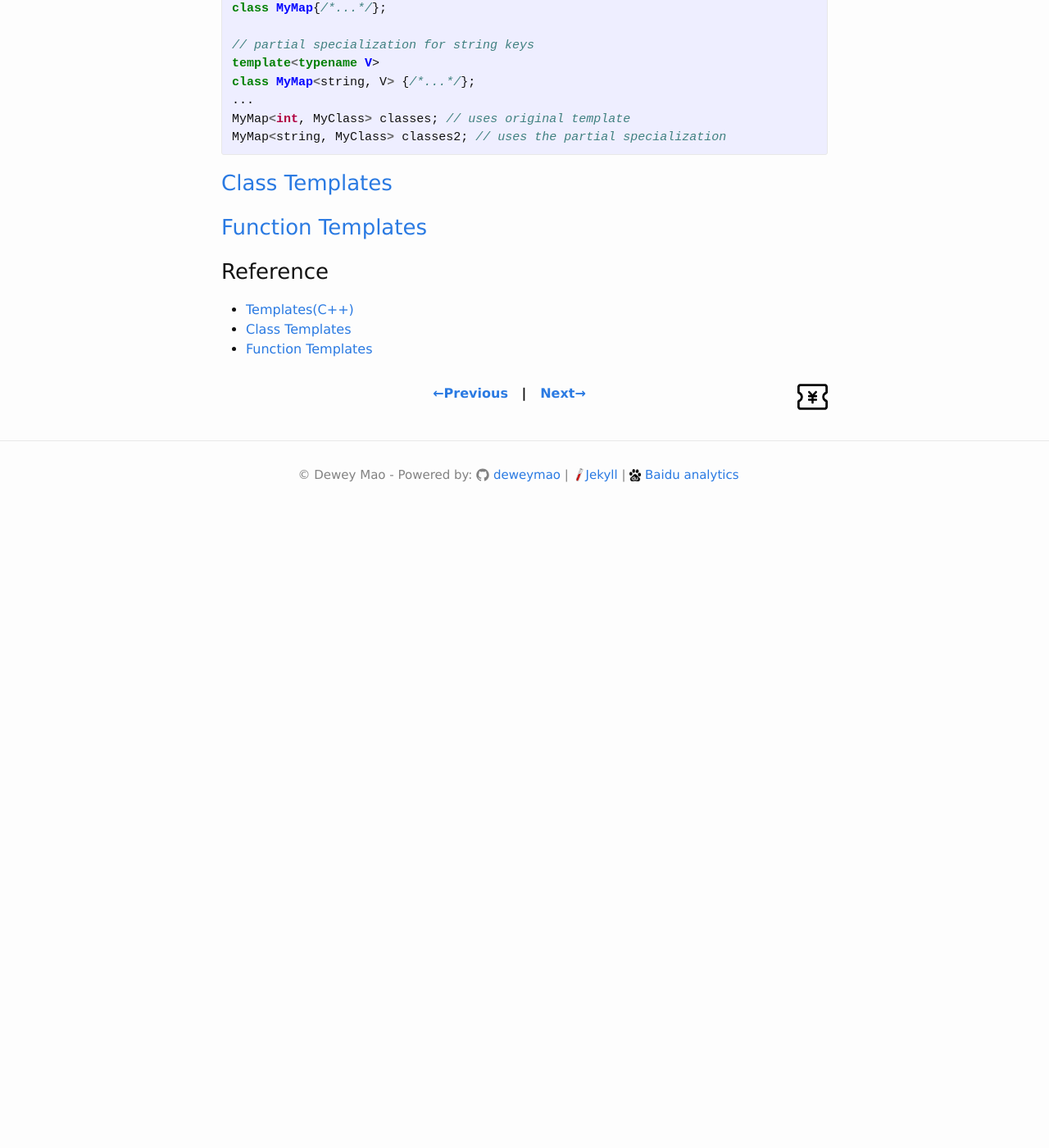
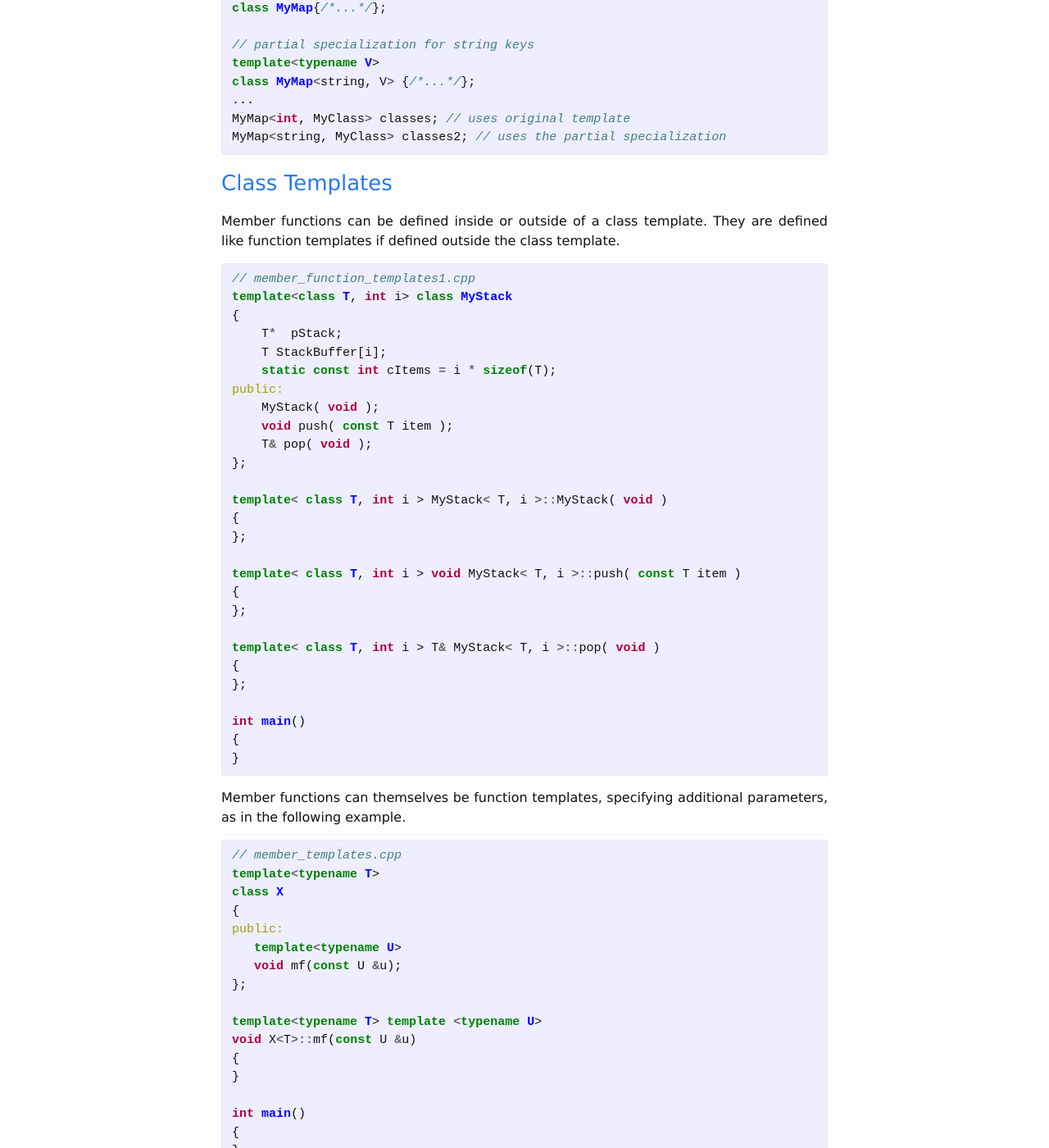
Before and after one commit to deweymao/deweymao.github.io, a Jekyll site: the page built from _posts/2018-01-11-templates.md, in a window 1280 px wide and 1400 px high, scrolled down 1396 px. Shown: the whole window at 82% size. Built offline with Jekyll 4.4.1, drawn with Linux system fonts in a browser that asks for light colours; comment, search, counter and statistics services are not loaded; before the commit the page ends 2031 px from its top, so only the background shows below that; some of the changed text lies outside the part shown.

Commit message:
new post

```diff
--- a/_posts/2018-01-11-templates.md
+++ b/_posts/2018-01-11-templates.md
@@ -66,9 +66,71 @@ MyMap<string, MyClass> classes2; // uses the partial specialization
 {% endhighlight %}
 
 ### <a href="https://docs.microsoft.com/en-us/cpp/cpp/class-templates" target="_blank">Class Templates</a>
+Member functions can be defined inside or outside of a class template.
+They are defined like function templates if defined outside the class template.
+{% highlight c++ lineos %}
+// member_function_templates1.cpp
+template<class T, int i> class MyStack
+{
+    T*  pStack;
+    T StackBuffer[i];
+    static const int cItems = i * sizeof(T);
+public:
+    MyStack( void );
+    void push( const T item );
+    T& pop( void );
+};
 
+template< class T, int i > MyStack< T, i >::MyStack( void )
+{
+};
+
+template< class T, int i > void MyStack< T, i >::push( const T item )
+{
+};
+
+template< class T, int i > T& MyStack< T, i >::pop( void )
+{
+};
+
+int main()
+{
+}
+{% endhighlight %}
+
+Member functions can themselves be function templates, specifying additional parameters, as in the following example.
+{% highlight c++ lineos %}
+// member_templates.cpp
+template<typename T>
+class X
+{
+public:
+   template<typename U>
+   void mf(const U &u);
+};
+
+template<typename T> template <typename U>
+void X<T>::mf(const U &u)
+{
+}
+
+int main()
+{
+}
+{% endhighlight %}
 
 ### <a href="https://docs.microsoft.com/en-us/cpp/cpp/function-templates" target="_blank">Function Templates</a>
+With function templates, you can specify a set of functions that are based on the same code but act on different types or classes.
+{% highlight c++ lineos %}
+// function_templates1.cpp
+template< class T > void MySwap( T& a, T& b ) {
+   T c(a);
+   a = b;
+   b = c;
+}
+int main() {
+}
+{% endhighlight %}
 
 ### Reference
 - <a href="https://docs.microsoft.com/en-us/cpp/cpp/templates-cpp" target="_blank"> Templates(C++) </a>
```
